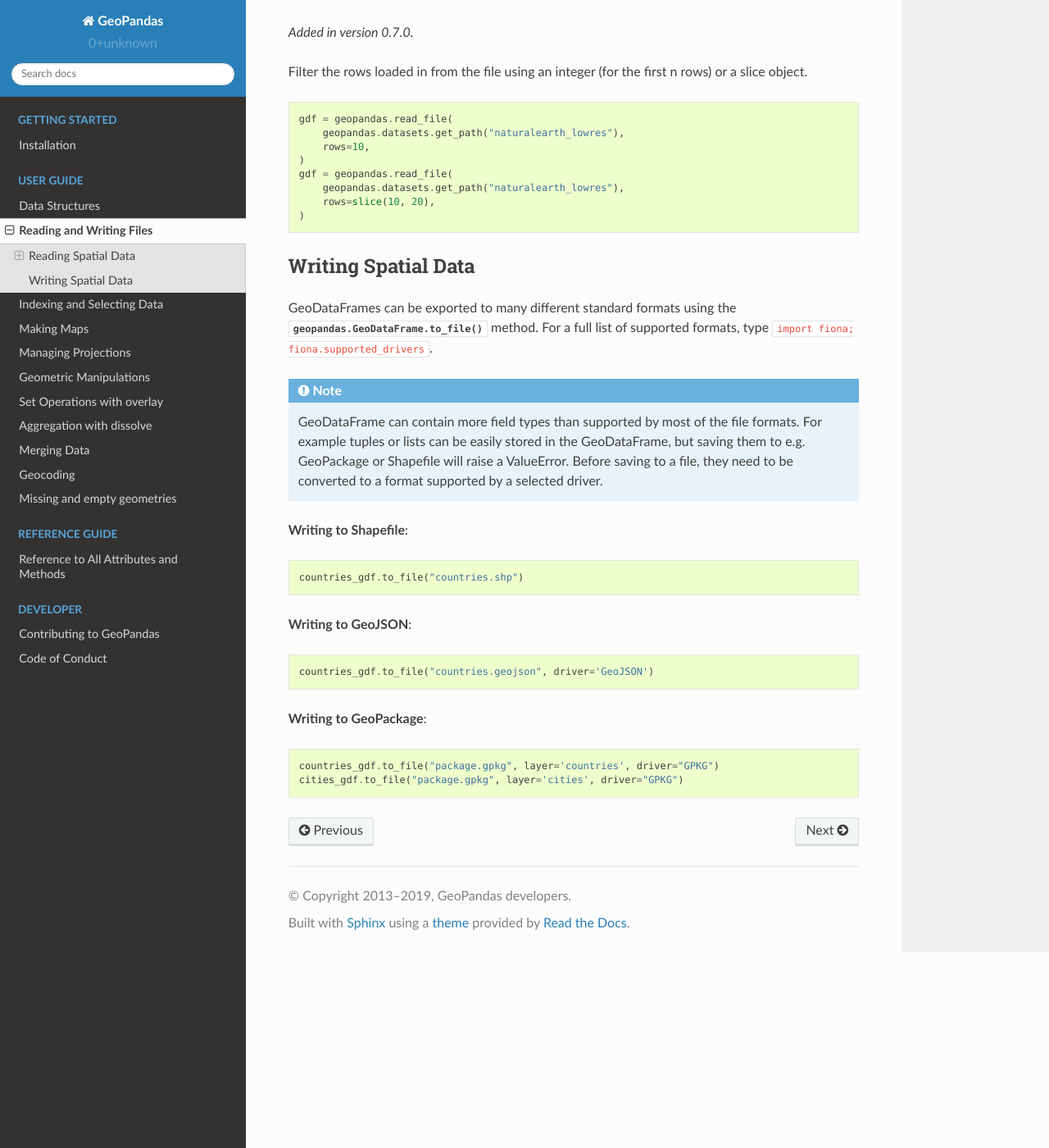
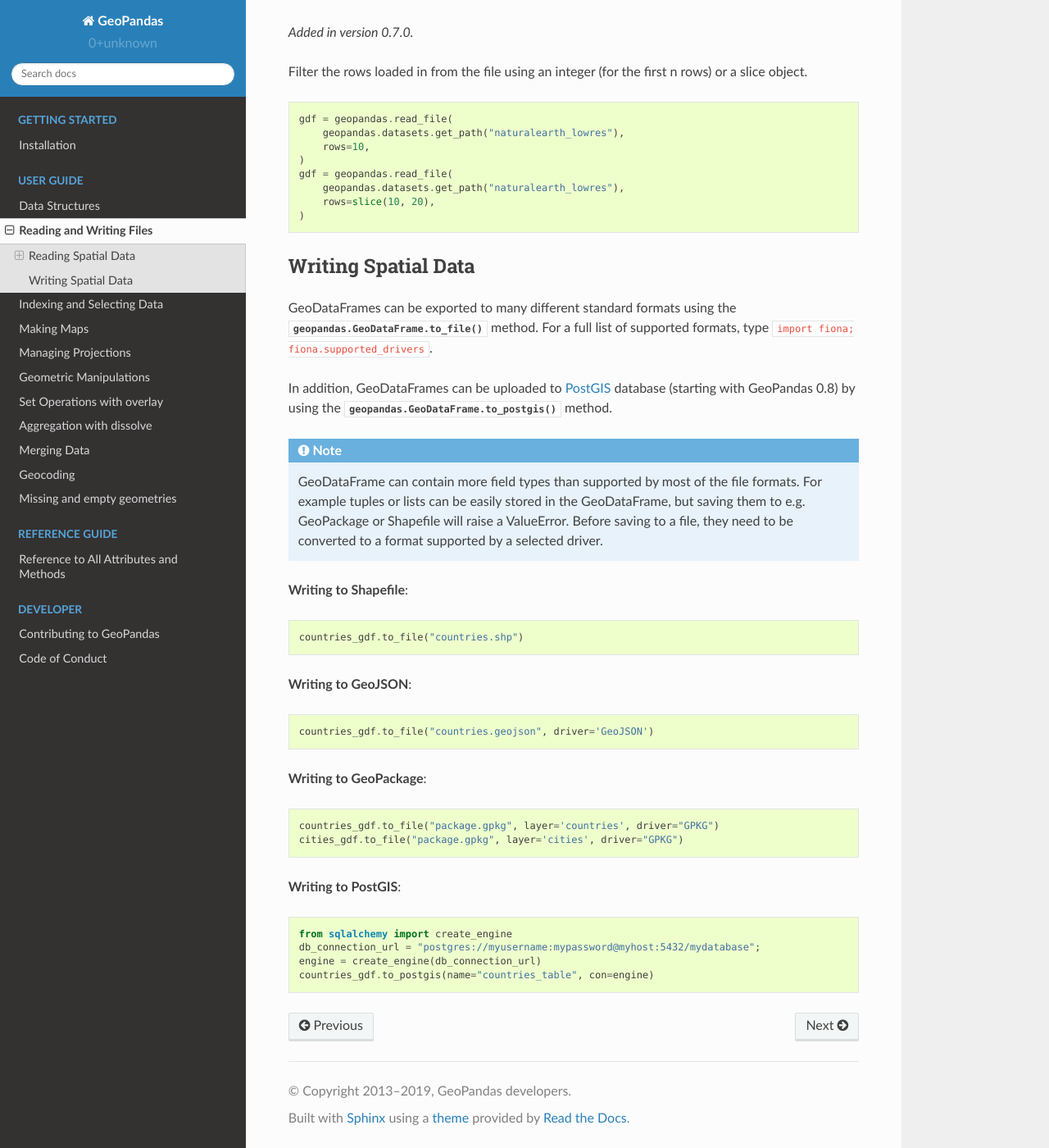
Before and after one commit to geopandas/geopandas, a Sphinx documentation site: the page built from doc/source/io.rst, in a window 1280 px wide and 1400 px high, scrolled down 2460 px. Shown: the whole window at 82% size. Built offline with Sphinx 7.4.7 and the Read the Docs theme 2.0.0, drawn with Linux system fonts in a browser that asks for light colours; pages that are not in the unit, such as notebooks, are missing from menus.

Commit message:
Add docs about writing to PostGIS.

```diff
--- a/doc/source/io.rst
+++ b/doc/source/io.rst
@@ -125,6 +125,9 @@ GeoDataFrames can be exported to many different standard formats using the
 :meth:`geopandas.GeoDataFrame.to_file` method.
 For a full list of supported formats, type ``import fiona; fiona.supported_drivers``.
 
+In addition, GeoDataFrames can be uploaded to `PostGIS <https://postgis.net/>`__ database (starting with GeoPandas 0.8)
+by using the :meth:`geopandas.GeoDataFrame.to_postgis` method.
+
 .. note::
 
     GeoDataFrame can contain more field types than supported by most of the file formats. For example tuples or lists
@@ -143,3 +146,10 @@ For a full list of supported formats, type ``import fiona; fiona.supported_drive
 
     countries_gdf.to_file("package.gpkg", layer='countries', driver="GPKG")
     cities_gdf.to_file("package.gpkg", layer='cities', driver="GPKG")
+
+**Writing to PostGIS**::
+
+    from sqlalchemy import create_engine
+    db_connection_url = "postgres://myusername:mypassword@myhost:5432/mydatabase";
+    engine = create_engine(db_connection_url)
+    countries_gdf.to_postgis(name="countries_table", con=engine)
```
